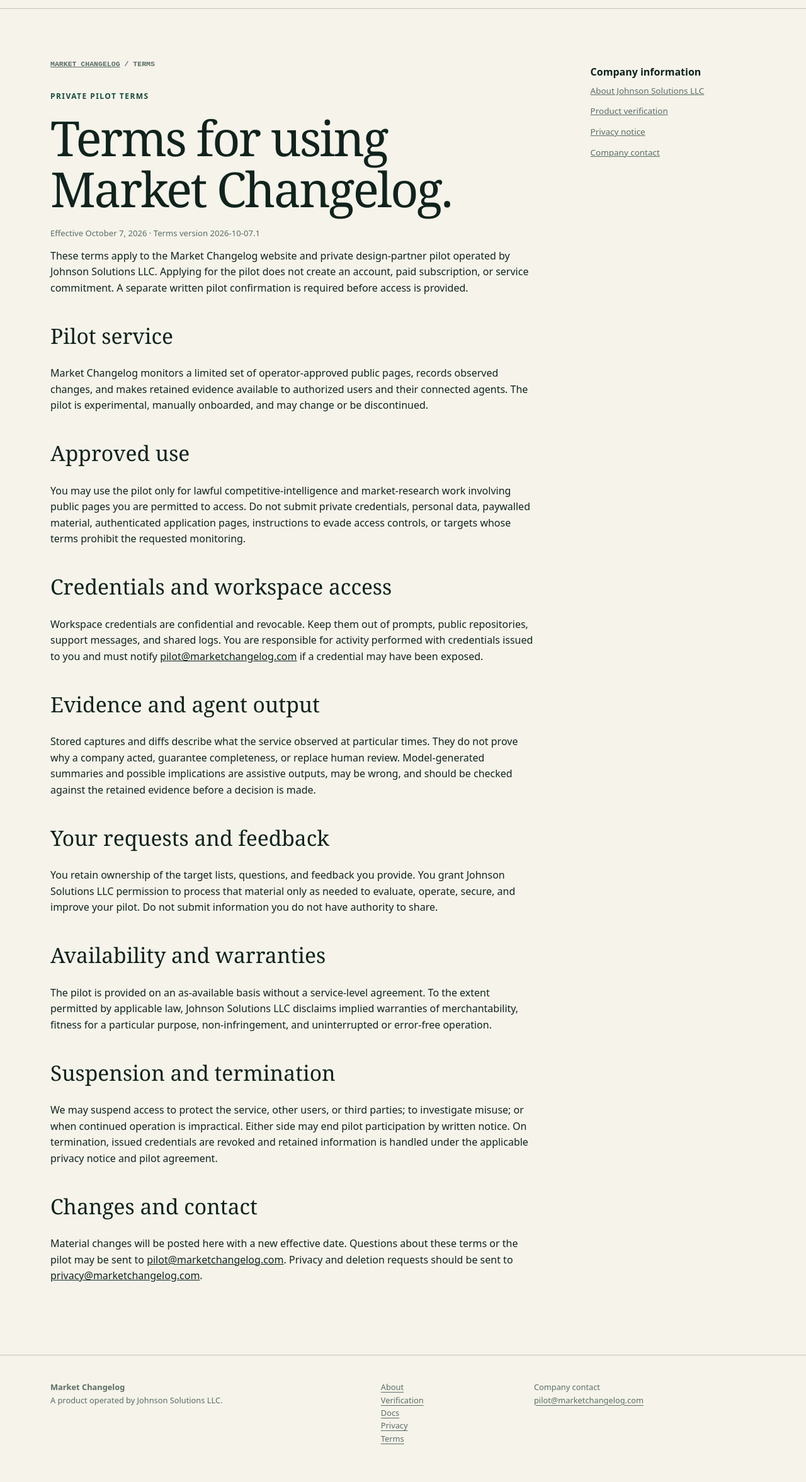
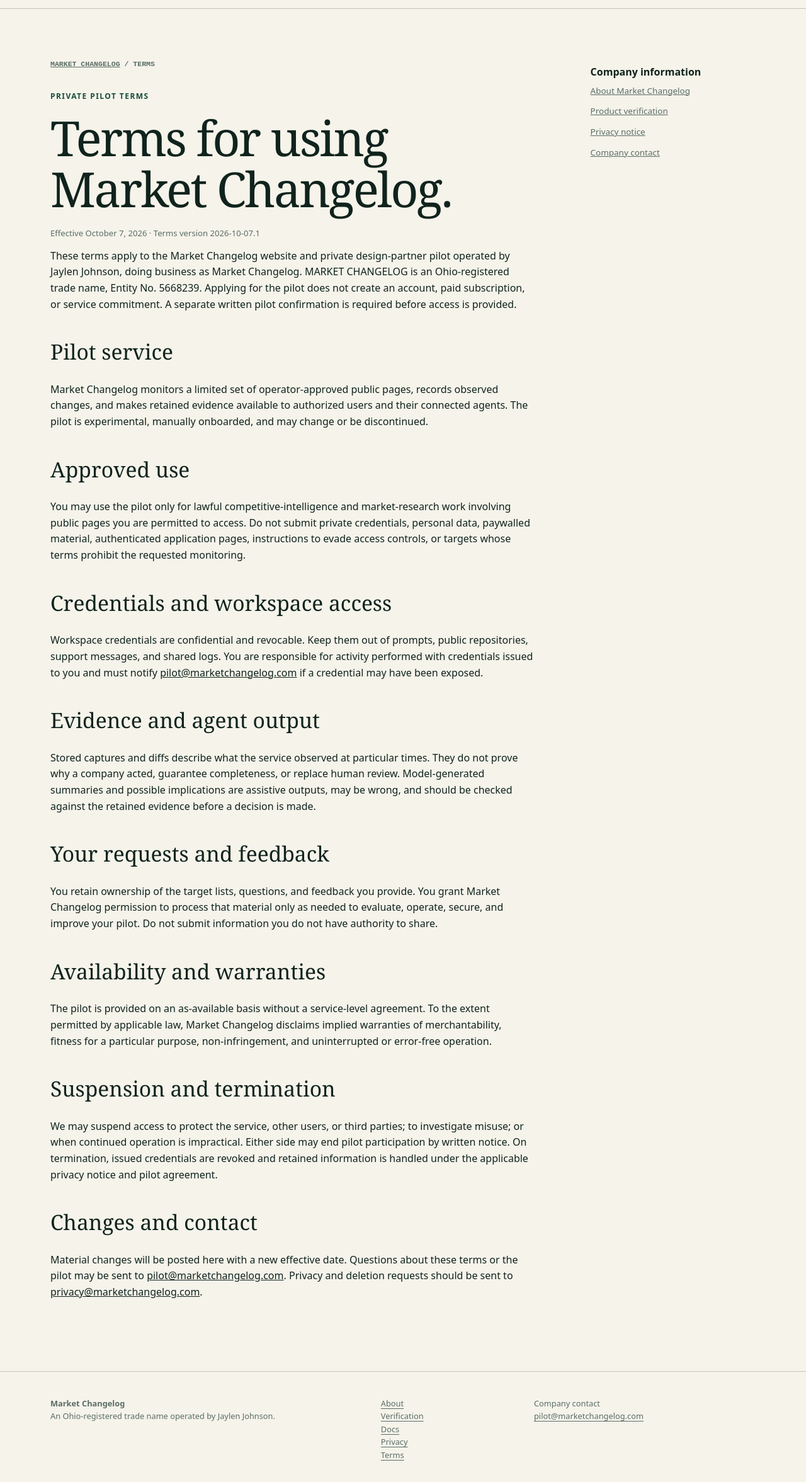
Before and after one commit to rabbidbird/rabbidbird.github.io, a plain HTML site: page terms/index.html in a window 1280 px wide. Shown: the part 57-2410 px from the top of the page at 63% size. Drawn offline with Linux system fonts and the light colour scheme.

Commit message:
Align company identity with Ohio trade-name registration

```diff
--- a/terms/index.html
+++ b/terms/index.html
@@ -39,7 +39,7 @@
       <p class="eyebrow">Private pilot terms</p>
       <h1>Terms for using Market Changelog.</h1>
       <p class="effective">Effective October 7, 2026 · Terms version 2026-10-07.1</p>
-      <p>These terms apply to the Market Changelog website and private design-partner pilot operated by Johnson Solutions LLC. Applying for the pilot does not create an account, paid subscription, or service commitment. A separate written pilot confirmation is required before access is provided.</p>
+      <p>These terms apply to the Market Changelog website and private design-partner pilot operated by Jaylen Johnson, doing business as Market Changelog. MARKET CHANGELOG is an Ohio-registered trade name, Entity No. 5668239. Applying for the pilot does not create an account, paid subscription, or service commitment. A separate written pilot confirmation is required before access is provided.</p>
 
       <h2>Pilot service</h2>
       <p>Market Changelog monitors a limited set of operator-approved public pages, records observed changes, and makes retained evidence available to authorized users and their connected agents. The pilot is experimental, manually onboarded, and may change or be discontinued.</p>
@@ -54,10 +54,10 @@
       <p>Stored captures and diffs describe what the service observed at particular times. They do not prove why a company acted, guarantee completeness, or replace human review. Model-generated summaries and possible implications are assistive outputs, may be wrong, and should be checked against the retained evidence before a decision is made.</p>
 
       <h2>Your requests and feedback</h2>
-      <p>You retain ownership of the target lists, questions, and feedback you provide. You grant Johnson Solutions LLC permission to process that material only as needed to evaluate, operate, secure, and improve your pilot. Do not submit information you do not have authority to share.</p>
+      <p>You retain ownership of the target lists, questions, and feedback you provide. You grant Market Changelog permission to process that material only as needed to evaluate, operate, secure, and improve your pilot. Do not submit information you do not have authority to share.</p>
 
       <h2>Availability and warranties</h2>
-      <p>The pilot is provided on an as-available basis without a service-level agreement. To the extent permitted by applicable law, Johnson Solutions LLC disclaims implied warranties of merchantability, fitness for a particular purpose, non-infringement, and uninterrupted or error-free operation.</p>
+      <p>The pilot is provided on an as-available basis without a service-level agreement. To the extent permitted by applicable law, Market Changelog disclaims implied warranties of merchantability, fitness for a particular purpose, non-infringement, and uninterrupted or error-free operation.</p>
 
       <h2>Suspension and termination</h2>
       <p>We may suspend access to protect the service, other users, or third parties; to investigate misuse; or when continued operation is impractical. Either side may end pilot participation by written notice. On termination, issued credentials are revoked and retained information is handled under the applicable privacy notice and pilot agreement.</p>
@@ -67,7 +67,7 @@
     </article>
     <aside aria-label="Legal and company information" class="side-nav">
       <strong>Company information</strong>
-      <a href="/about">About Johnson Solutions LLC</a>
+      <a href="/about">About Market Changelog</a>
       <a href="/verification">Product verification</a>
       <a href="/privacy">Privacy notice</a>
       <a href="mailto:pilot@marketchangelog.com">Company contact</a>
@@ -77,7 +77,7 @@
 
   <footer>
     <div class="wrap footer-grid">
-      <div itemscope itemtype="https://schema.org/Organization"><meta itemprop="url" content="https://marketchangelog.com/"><meta itemprop="logo" content="https://marketchangelog.com/assets/brand/market-changelog-avatar.png"><strong itemprop="name">Market Changelog</strong><br>A product operated by Johnson Solutions LLC.</div>
+      <div itemscope itemtype="https://schema.org/Organization"><meta itemprop="url" content="https://marketchangelog.com/"><meta itemprop="logo" content="https://marketchangelog.com/assets/brand/market-changelog-avatar.png"><strong itemprop="name">Market Changelog</strong><br>An Ohio-registered trade name operated by Jaylen Johnson.</div>
       <div><a href="/about">About</a><br><a href="/verification">Verification</a><br><a href="/docs">Docs</a><br><a href="/privacy">Privacy</a><br><a href="/terms">Terms</a></div>
       <div>Company contact<br><a href="mailto:pilot@marketchangelog.com">pilot@marketchangelog.com</a></div>
     </div>
```
Also changed, not shown: 404.html (+1 -1 lines), about/index.html (+3 -3 lines), ai-agent-competitive-intelligence/index.html (+1 -1 lines), competitor-pricing-monitoring/index.html (+1 -1 lines), docs/changes/index.html (+1 -1 lines), docs/connect/index.html (+1 -1 lines), docs/index.html (+1 -1 lines), faq/index.html (+1 -1 lines), index.html (+2 -2 lines), mcp-competitive-intelligence/index.html (+1 -1 lines), privacy/index.html (+2 -2 lines), sample/index.html (+1 -1 lines), thanks/index.html (+1 -1 lines), verification/index.html (+5 -3 lines), 1 more files, 1 other file.
